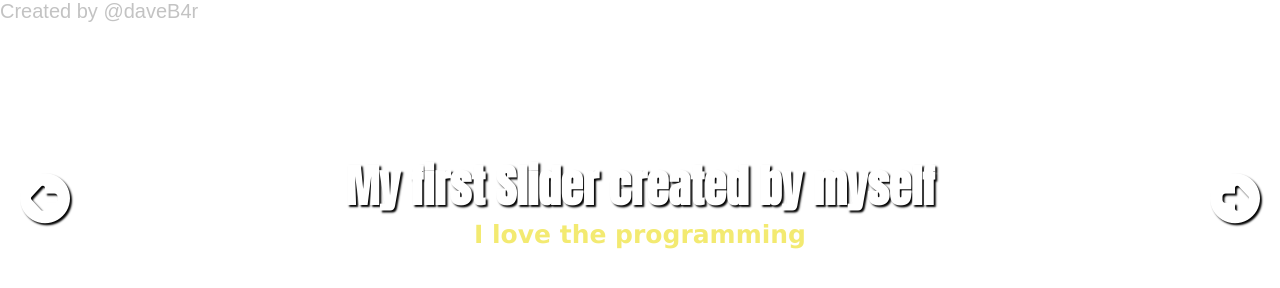
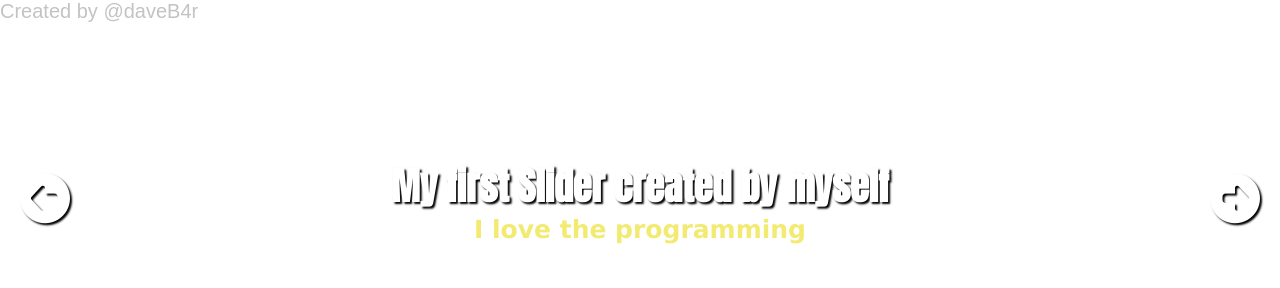
Before and after one commit to DaveB4r/slider, a plain HTML site: page index.html in a window 1280 px wide. Drawn offline with Linux system fonts and the light colour scheme.

Commit message:
setting font size to h1

```diff
--- a/styles.css
+++ b/styles.css
@@ -58,7 +58,7 @@ body{
 }
 .slider-body h1{
   text-align: center;
-  font-size: 45px;
+  font-size: 3.8rem;
   font-family: 'Anton', sans-serif;
   color: var(--primary-color);
   text-shadow: 2px 2px 2px #000;
```
